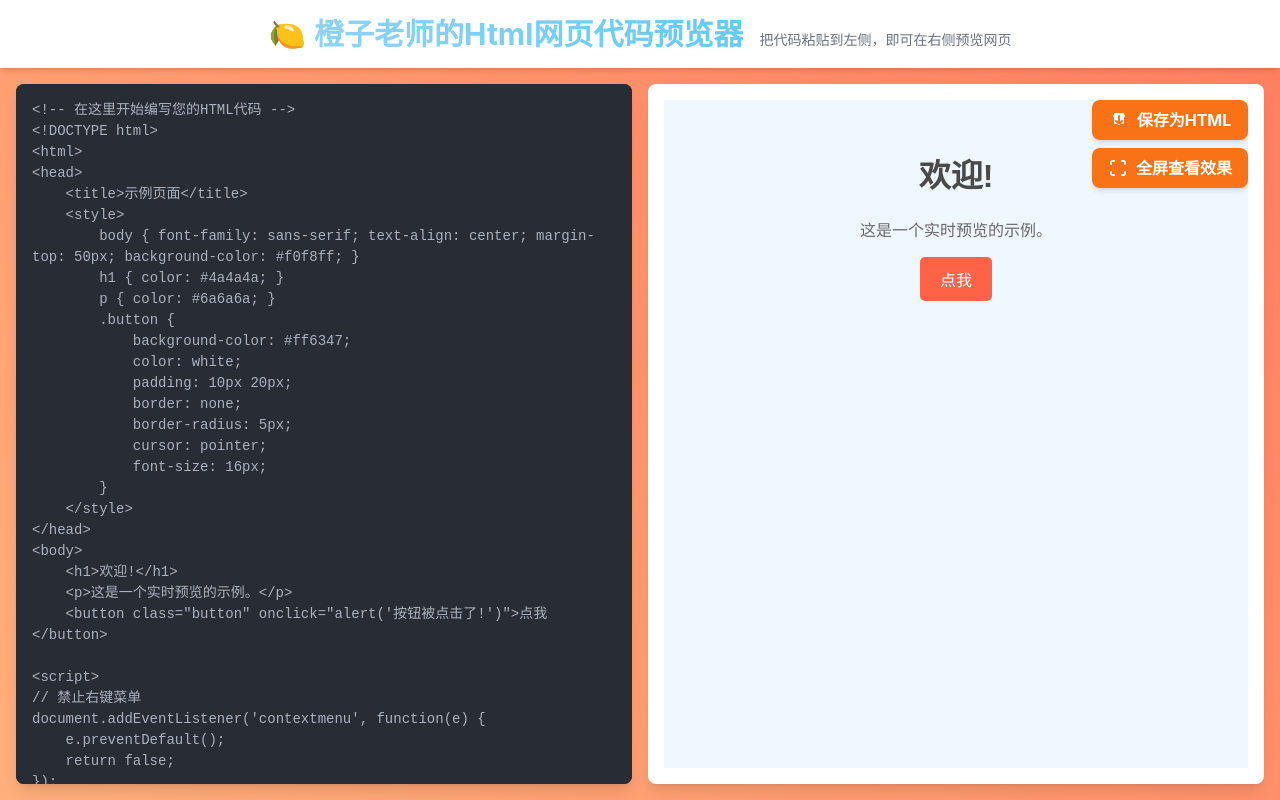
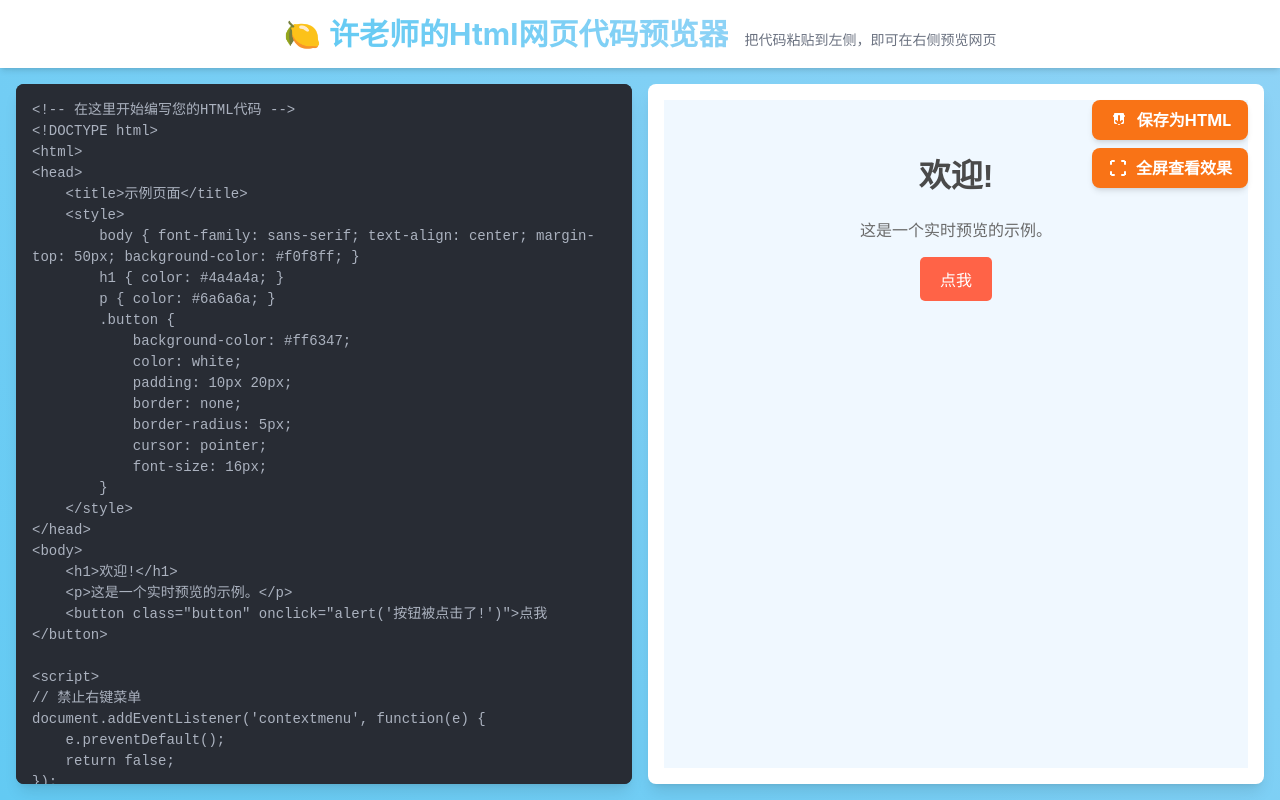
Before and after one commit to dadilab/game, a plain HTML site: page htmleditor/index.html in a window 1280 px wide. Drawn offline with nearby package versions, Linux system fonts and the light colour scheme.

Commit message:
Update index.html

```diff
--- a/htmleditor/index.html
+++ b/htmleditor/index.html
@@ -25,7 +25,7 @@
         }
         .gold-gradient-text {
             /* 创建一个橙色渐变背景 */
-            background: linear-gradient(45deg, #8FD3F6, #63caf3);
+            background: linear-gradient(45deg, #63CAF3, #8FD3F6);
             /* 将背景裁剪为文字的形状 */
             -webkit-background-clip: text;
             background-clip: text;
@@ -34,14 +34,14 @@
         }
     </style>
 </head>
-<body class="flex flex-col h-screen" style="background: linear-gradient(45deg, #ffaf7b, #ff7e5f);">
+<body class="flex flex-col h-screen" style="background: linear-gradient(45deg, #63CAF3, #8FD3F6);">
 
     <!-- 1. 顶部标题栏 -->
     <header class="bg-white shadow-md z-10">
         <div class="max-w-7xl mx-auto py-4 px-4 sm:px-6 lg:px-8 flex justify-center items-baseline">
             <h1 class="text-3xl font-bold flex items-center">
                 <span class="text-3xl mr-2">🍋</span>
-                <span class="gold-gradient-text">橙子老师的Html网页代码预览器</span>
+                <span class="gold-gradient-text">许老师的Html网页代码预览器</span>
             </h1>
             <p class="text-gray-500 text-sm ml-4">把代码粘贴到左侧，即可在右侧预览网页</p>
         </div>
```
